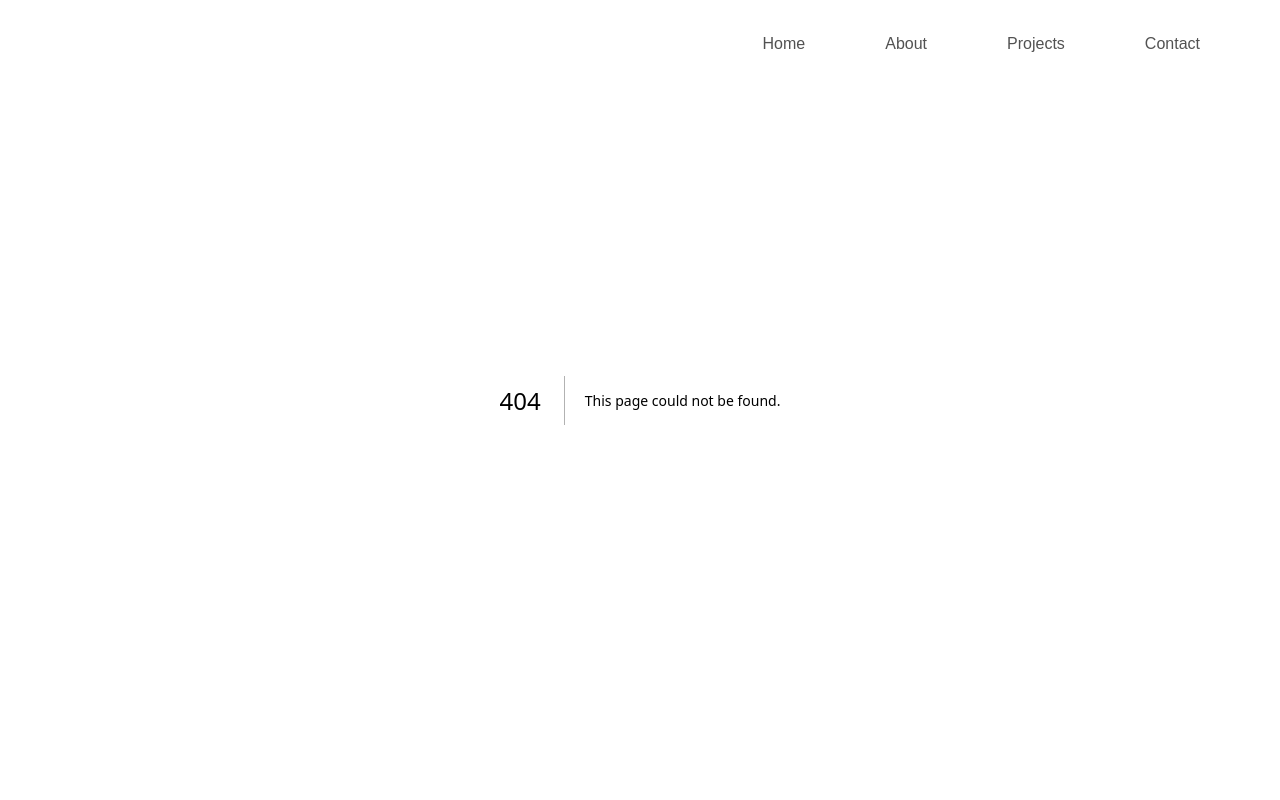
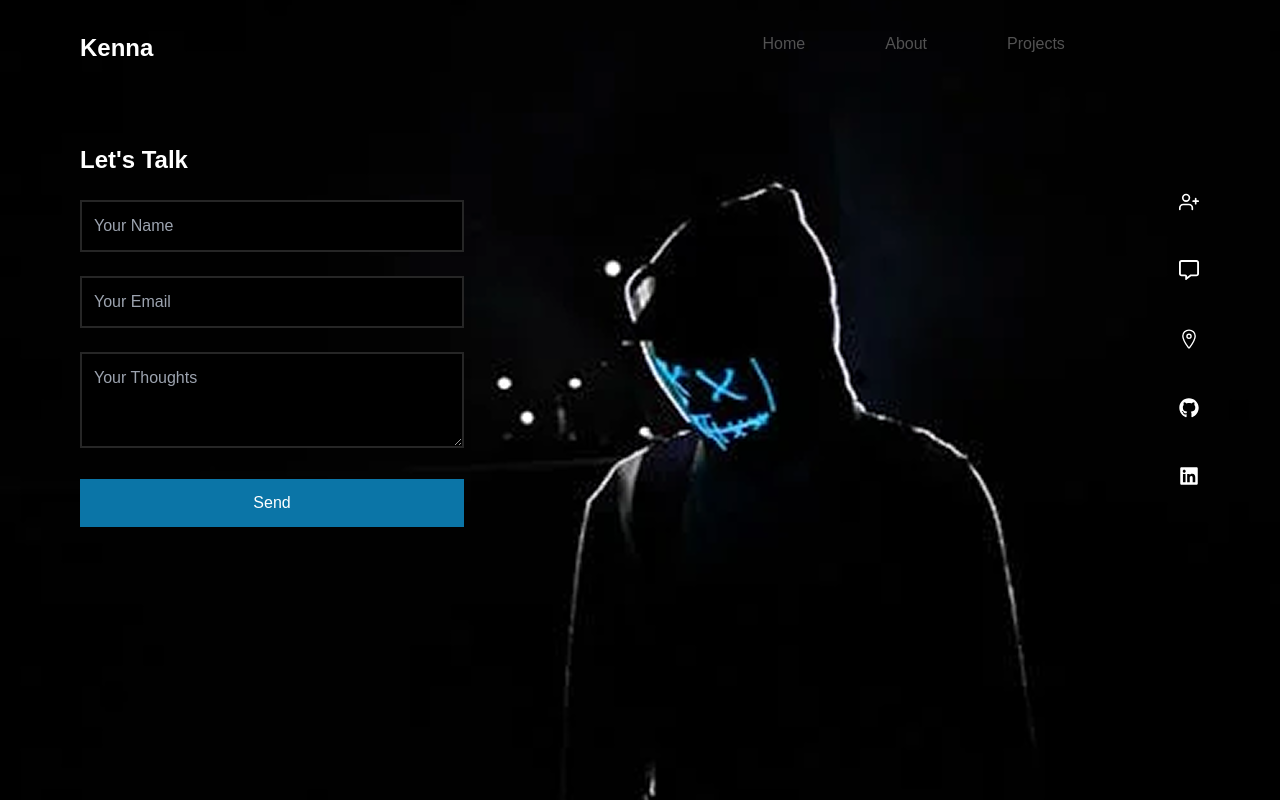
Before and after one commit to kennataddese6/portfolio, a Next.js app: page /contact in a window 1280 px wide. Before the commit this address had no page. Built offline with nearby package versions, Linux system fonts and the light colour scheme.

Commit message:
add portfolio

```diff
--- /dev/null
+++ b/app/contact/page.tsx
@@ -0,0 +1,60 @@
+import { FaGithub, FaLinkedin } from "react-icons/fa"
+import { FaRegMessage } from "react-icons/fa6"
+import { FiUserPlus } from "react-icons/fi"
+import { IoLocationOutline } from "react-icons/io5"
+export default function Page() {
+  return (
+    <div className=" h-screen bg-[url(/mobileherobg.png)] xl:bg-[url(/contactbg.png)]  w-full bg-no-repeat bg-cover 2xl:bg-y-80px">
+      <div className="flex justify-between pt-36 px-20">
+        <div>
+          <h1 className="text-white text-2xl font-bold">Let&apos;s Talk</h1>
+          <input
+            type="text"
+            placeholder="Your Name"
+            className="mt-6 p-3 w-96 bg-black border-2 border-neutral-800 text-neutral-400  outline-none"
+          />
+          <br />
+          <input
+            type="text"
+            placeholder="Your Email"
+            className="mt-6 p-3 w-96 bg-black border-2 border-neutral-800 text-neutral-400  outline-none"
+          />
+          <br />
+          <textarea
+            placeholder="Your Thoughts"
+            className="mt-6 p-3 w-96 bg-black border-2 border-neutral-800 text-neutral-400  outline-none min-h-24"
+          />
+          <br />
+          <button
+            className="py-3 w-96 text-white mt-6"
+            style={{ backgroundColor: "#0B75A7" }}
+          >
+            Send
+          </button>
+        </div>
+        <div className="text-white  flex flex-col items-center">
+          <FiUserPlus
+            className="mt-12 hover:text-blue-600 cursor-pointer"
+            fontSize={20}
+          />
+          <FaRegMessage
+            className="mt-12 hover:text-blue-600 cursor-pointer"
+            fontSize={20}
+          />
+          <IoLocationOutline
+            className="mt-12 hover:text-blue-600 cursor-pointer"
+            fontSize={22}
+          />
+          <FaGithub
+            className="mt-12 hover:text-blue-600 cursor-pointer"
+            fontSize={20}
+          />
+          <FaLinkedin
+            className="mt-12 hover:text-blue-600 cursor-pointer"
+            fontSize={20}
+          />
+        </div>
+      </div>
+    </div>
+  )
+}
--- a/app/ui/navbar.tsx
+++ b/app/ui/navbar.tsx
@@ -79,9 +79,21 @@ export default function Navbar() {
             Projects
           </li>
         </Link>
-        <li className="text-neutral-600 py-4 md:py-0  border-b-2 border-neutral-800 md:border-none">
-          Contact
-        </li>
+        <Link
+          href={"/contact"}
+          className="no-underline"
+          onClick={() => setShowMobileNav(false)}
+        >
+          <li
+            className={` py-4 md:py-0  border-b-2 border-neutral-800 md:border-none ${
+              pathname === "/contact"
+                ? "text-white animate-fadein"
+                : "text-neutral-600"
+            }`}
+          >
+            Contact
+          </li>
+        </Link>
       </ul>
     </nav>
   )
```
Also changed, not shown: public/contactbg.png (added).
